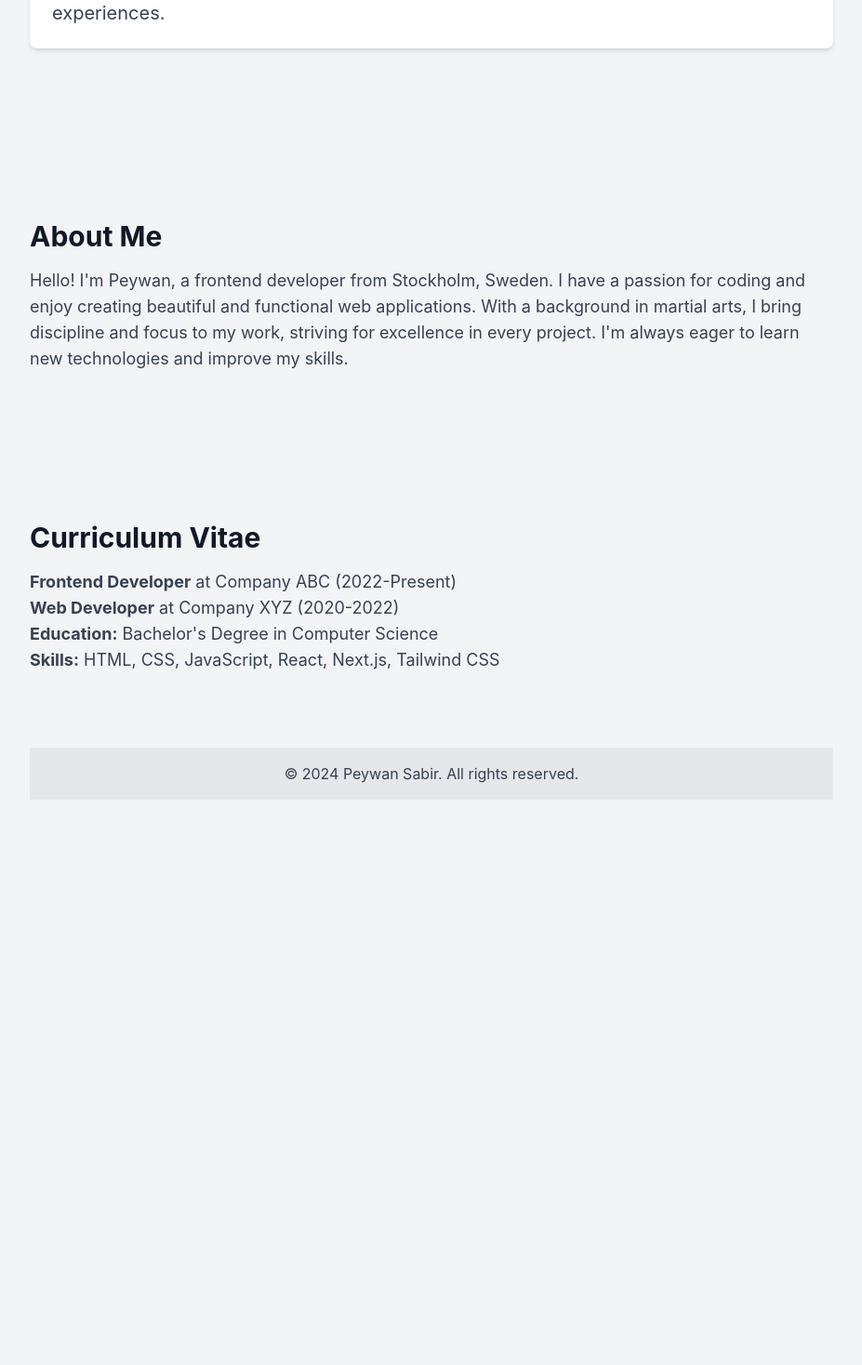
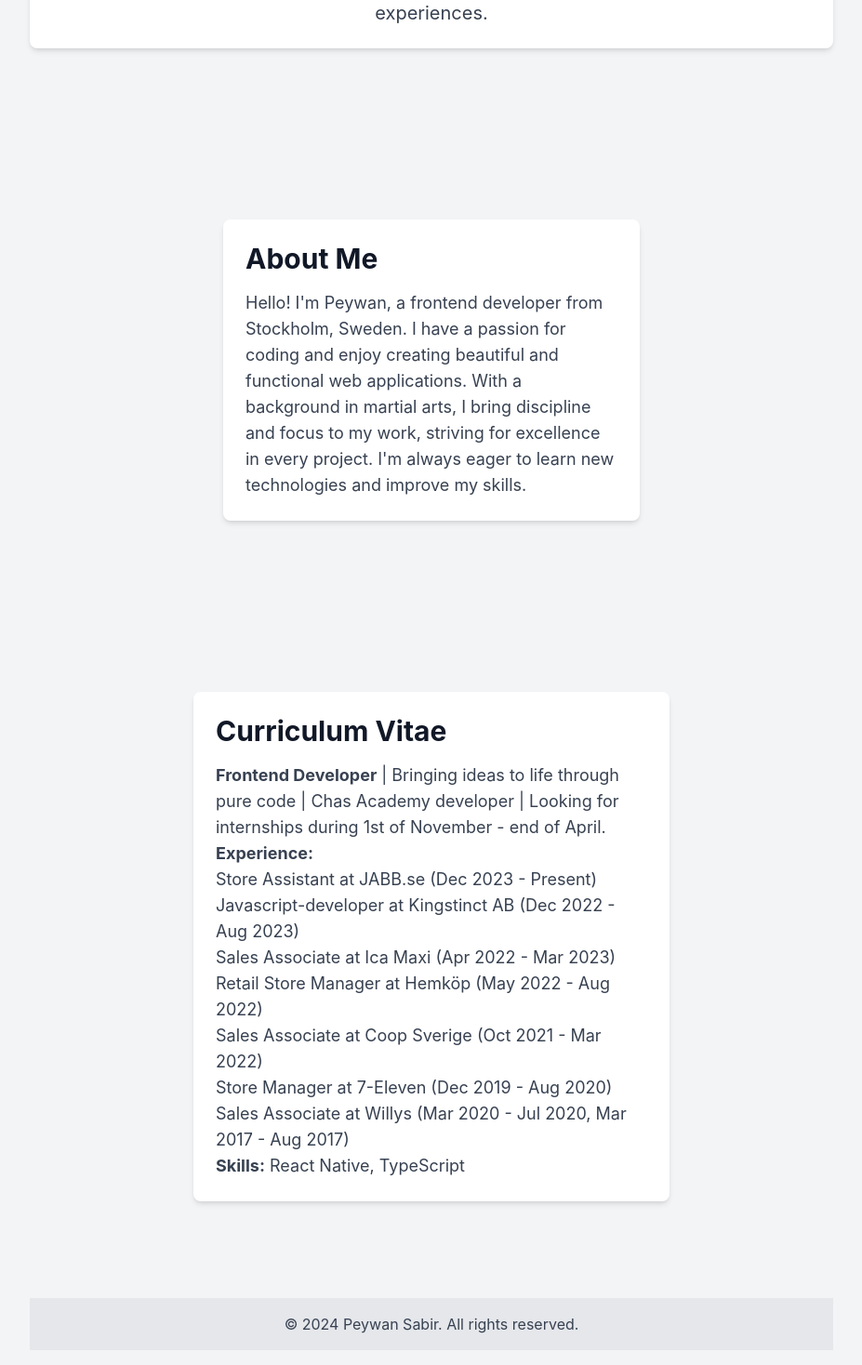
Before and after one commit to peywan/next-js.portfolio, a Next.js app: page / in a window 1280 px wide. Shown: the part 420-1888 px from the top of the page at 93% size, without its empty margins (176-1103 px from the left). Before the commit the page ends 1296 px from the top, so only its background shows below. Built offline with nearby package versions, Linux system fonts and the light colour scheme.

Commit message:
portfolio

```diff
--- a/src/components/AboutMe.js
+++ b/src/components/AboutMe.js
@@ -3,10 +3,12 @@
 const AboutMe = () => {
     return (
         <section className="py-20">
-            <h2 className="text-3xl font-bold mb-4">About Me</h2>
-            <p className="text-lg text-gray-700 dark:text-gray-300">
-                Hello! I'm Peywan, a frontend developer from Stockholm, Sweden. I have a passion for coding and enjoy creating beautiful and functional web applications. With a background in martial arts, I bring discipline and focus to my work, striving for excellence in every project. I'm always eager to learn new technologies and improve my skills.
-            </p>
+            <div className="bg-white dark:bg-gray-800 rounded-lg shadow-md p-6 mb-6 max-w-md mx-auto">
+                <h2 className="text-3xl font-bold mb-4">About Me</h2>
+                <p className="text-lg text-gray-700 dark:text-gray-300">
+                    Hello! I'm Peywan, a frontend developer from Stockholm, Sweden. I have a passion for coding and enjoy creating beautiful and functional web applications. With a background in martial arts, I bring discipline and focus to my work, striving for excellence in every project. I'm always eager to learn new technologies and improve my skills.
+                </p>
+            </div>
         </section>
     );
 };
--- a/src/components/CV.js
+++ b/src/components/CV.js
@@ -3,13 +3,21 @@
 const CV = () => {
     return (
         <section className="py-20">
-            <h2 className="text-3xl font-bold mb-4">Curriculum Vitae</h2>
-            <ul className="text-lg text-gray-700 dark:text-gray-300">
-                <li><strong>Frontend Developer</strong> at Company ABC (2022-Present)</li>
-                <li><strong>Web Developer</strong> at Company XYZ (2020-2022)</li>
-                <li><strong>Education:</strong> Bachelor's Degree in Computer Science</li>
-                <li><strong>Skills:</strong> HTML, CSS, JavaScript, React, Next.js, Tailwind CSS</li>
-            </ul>
+            <div className="bg-white dark:bg-gray-800 rounded-lg shadow-md p-6 mb-6 max-w-lg mx-auto">
+                <h2 className="text-3xl font-bold mb-4">Curriculum Vitae</h2>
+                <ul className="text-lg text-gray-700 dark:text-gray-300">
+                    <li><strong>Frontend Developer</strong> | Bringing ideas to life through pure code | Chas Academy developer | Looking for internships during 1st of November - end of April.</li>
+                    <li><strong>Experience:</strong></li>
+                    <li>Store Assistant at JABB.se (Dec 2023 - Present)</li>
+                    <li>Javascript-developer at Kingstinct AB (Dec 2022 - Aug 2023)</li>
+                    <li>Sales Associate at Ica Maxi (Apr 2022 - Mar 2023)</li>
+                    <li>Retail Store Manager at Hemköp (May 2022 - Aug 2022)</li>
+                    <li>Sales Associate at Coop Sverige (Oct 2021 - Mar 2022)</li>
+                    <li>Store Manager at 7-Eleven (Dec 2019 - Aug 2020)</li>
+                    <li>Sales Associate at Willys (Mar 2020 - Jul 2020, Mar 2017 - Aug 2017)</li>
+                    <li><strong>Skills:</strong> React Native, TypeScript</li>
+                </ul>
+            </div>
         </section>
     );
 };
--- a/src/components/HeroSection.js
+++ b/src/components/HeroSection.js
@@ -6,9 +6,9 @@ const HeroSection = () => {
 
     return (
         <section className={`font-size-${state.userPreferences.fontSize} py-20`}>
-            <div className="bg-white dark:bg-gray-800 rounded-lg shadow-md p-6 mb-6">
+            <div className="bg-white dark:bg-gray-800 rounded-lg shadow-md p-6 mb-6 max-w-l mx-auto text-center">
                 <img
-                    src="https://www.facebook.com/photo/?fbid=783655873790789&set=a.103212895168427"
+                    src="https://scontent.farn2-2.fna.fbcdn.net/v/t39.30808-6/424928883_783655863790790_8510291933938260959_n.jpg?_nc_cat=110&ccb=1-7&_nc_sid=5f2048&_nc_ohc=WYJ8vyx2uh0Q7kNvgHo2365&_nc_ht=scontent.farn2-2.fna&oh=00_AYBhVeK46HF8RxfxVOUeTnEu6PiYKTTcCi-e3ehJaJpSnQ&oe=66694529"
                     alt="Profile"
                     className="rounded-full w-32 h-32 mx-auto mb-4"
                 />
@@ -16,7 +16,6 @@ const HeroSection = () => {
                     Welcome to My Portfolio
                 </h1>
                 <p className={`text-xl ${state.theme === 'light' ? 'text-gray-700' : 'text-gray-300'}`}>
-                    {/* eslint-disable-next-line react/no-unescaped-entities */}
                     I'm a frontend developer with a passion for creating interactive and dynamic user experiences.
                 </p>
             </div>
```
